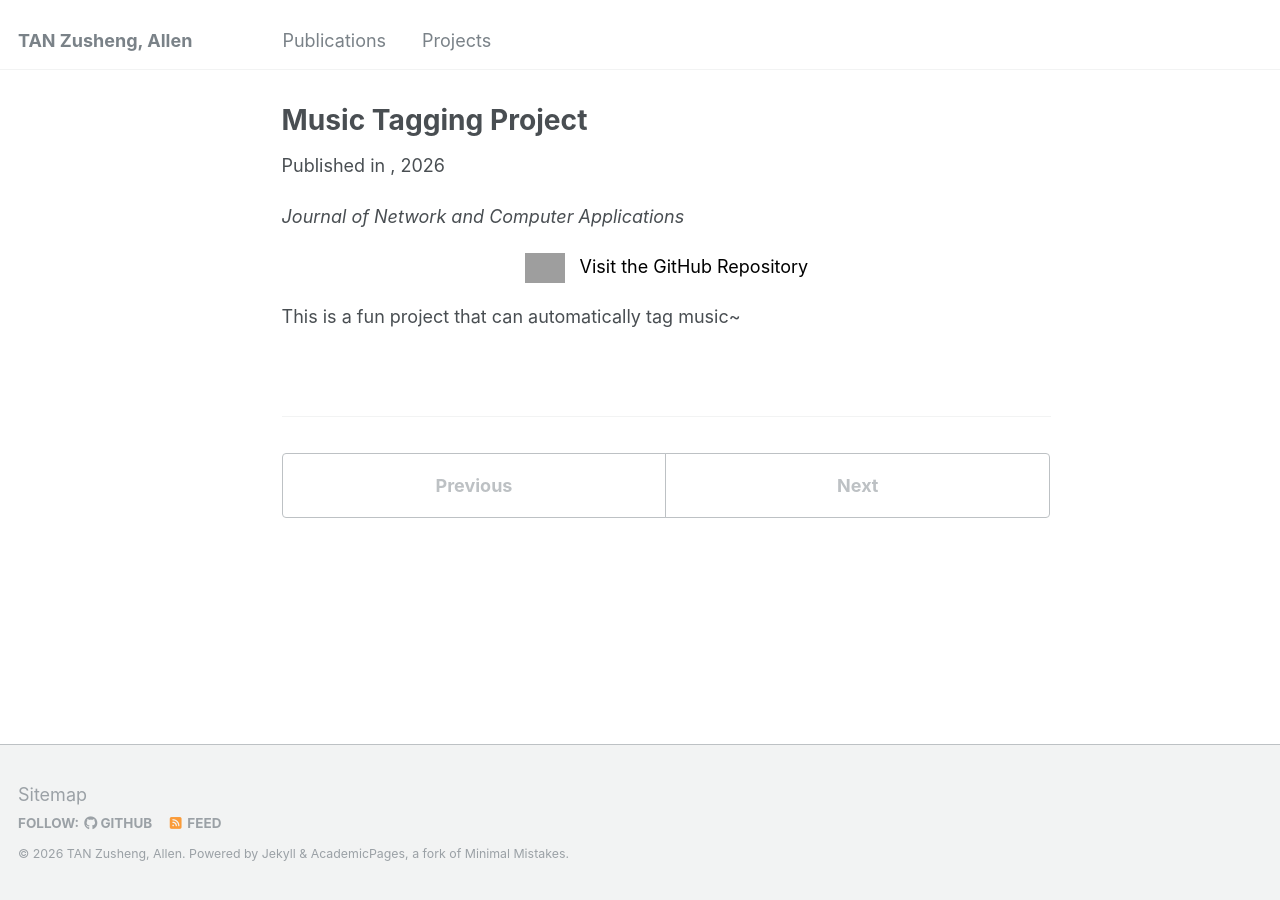
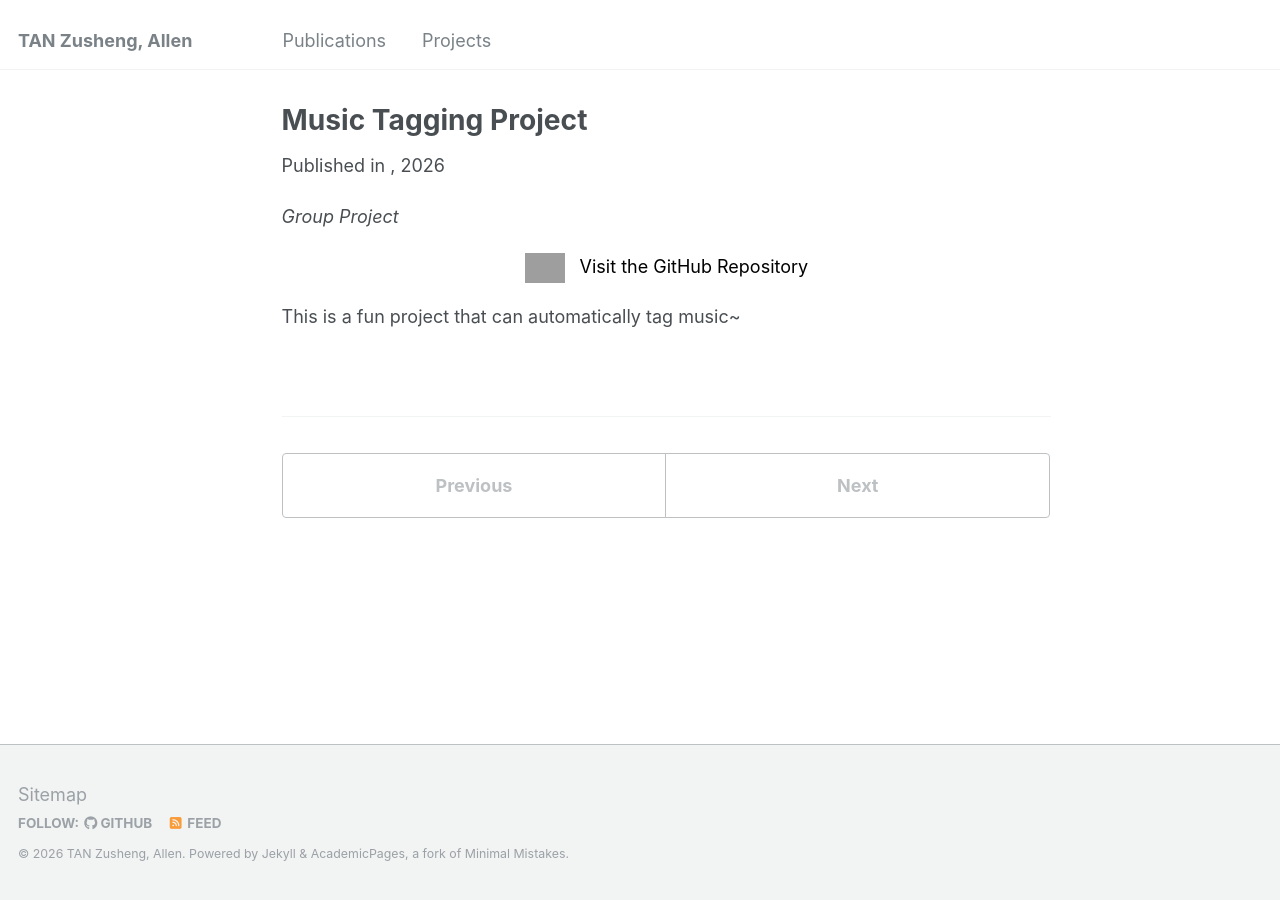
Before and after one commit to allent4n/allent4n.github.io, a Jekyll site: the page built from _projects/MusicTag.md, in a window 1280 px wide. Built offline with Jekyll 4.4.1, drawn with Linux system fonts in a browser that asks for light colours; grey boxes are pictures that could not be loaded.

Commit message:
Update project type from 'Journal' to 'Group Project'

```diff
--- a/_projects/MusicTag.md
+++ b/_projects/MusicTag.md
@@ -7,7 +7,7 @@ venue: ""
 location: ""
 ---
 
-*Journal of Network and Computer Applications*
+*Group Project*
 
 <div style="text-align: center; margin-bottom: 20px;">
   <a href="https://github.com/allent4n/MusicTag" target="_blank" style="text-decoration: none;">
```
